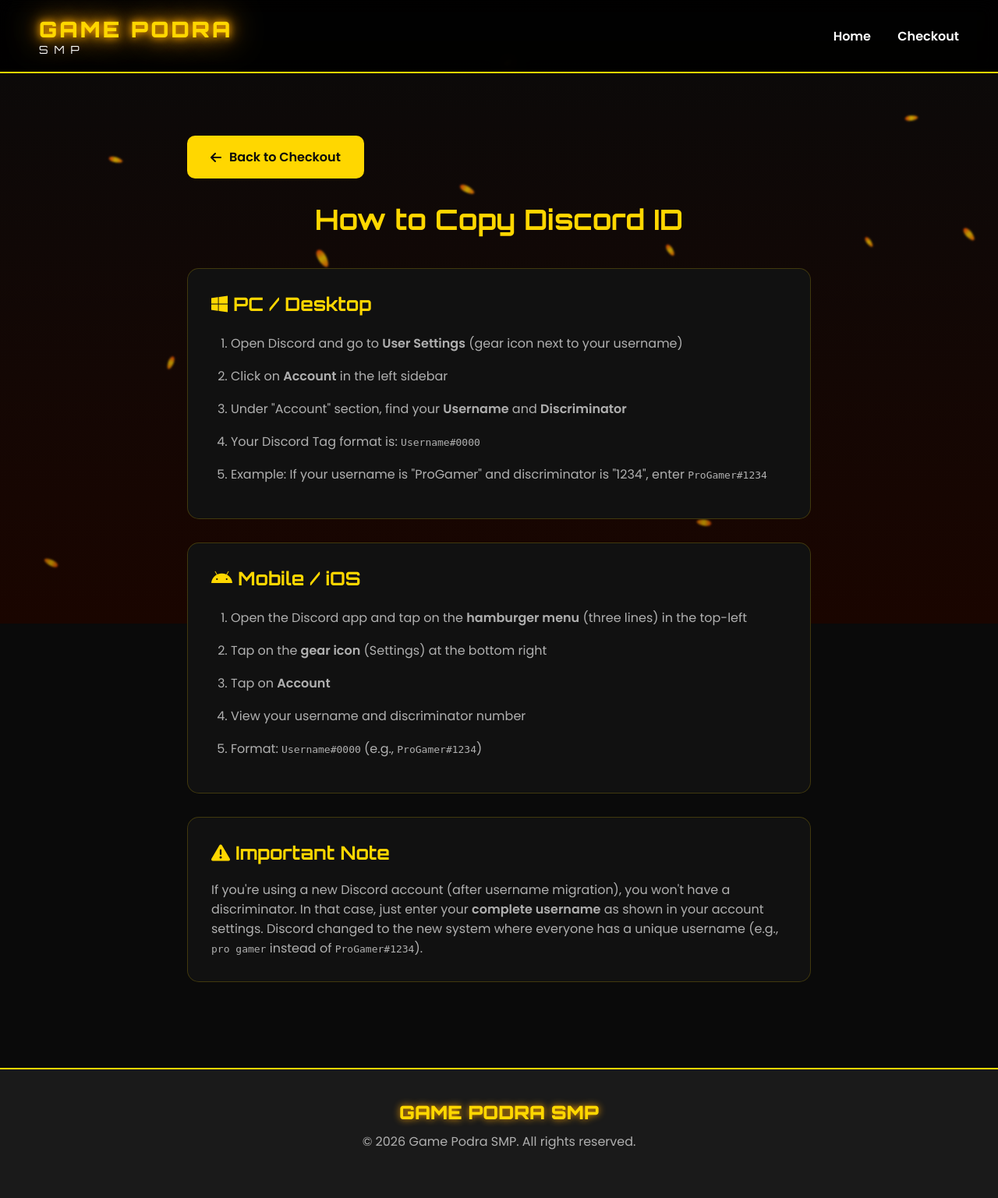
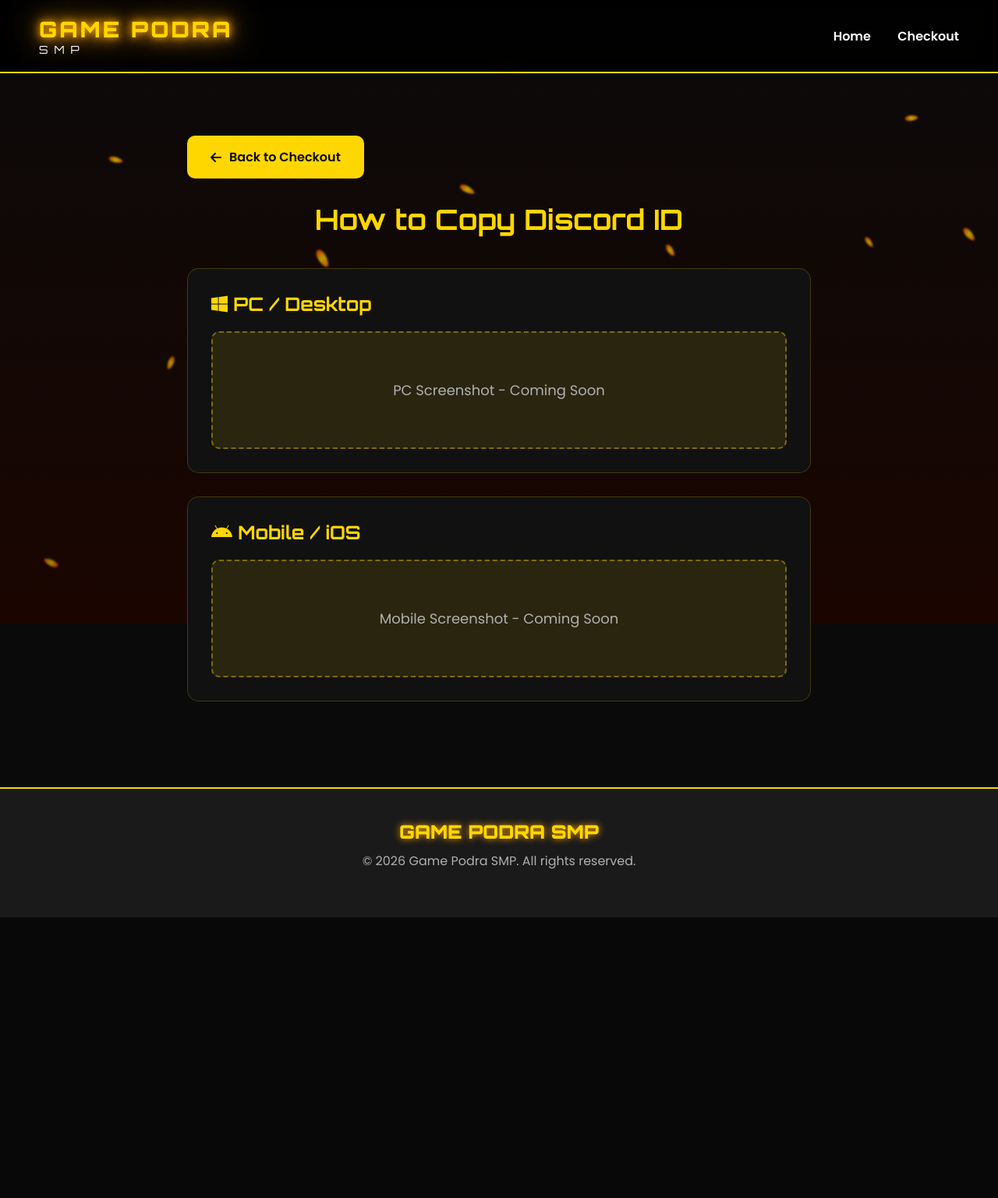
Before and after one commit to spy1345a/GamePodra-Store, a Flask app: page /discord-help in a window 1280 px wide. Shown: the whole page at 78% size. After the commit the page ends 1177 px from the top, so only its background shows below. Run offline with Flask 3, Linux system fonts and the light colour scheme.

Commit message:
Replace Discord help instructions with image placeholders

```diff
--- a/static/style.css
+++ b/static/style.css
@@ -1020,3 +1020,14 @@ html {
     background: #fff;
     box-shadow: 0 0 20px var(--yellow-glow);
 }
+
+/* Image Placeholder */
+.image-placeholder {
+    background: rgba(255, 215, 0, 0.1);
+    border: 2px dashed rgba(255, 215, 0, 0.4);
+    border-radius: 10px;
+    padding: 60px 20px;
+    text-align: center;
+    color: var(--text-dim);
+    font-size: 18px;
+}
--- a/templates/discord-help.html
+++ b/templates/discord-help.html
@@ -48,29 +48,12 @@
 
             <div class="help-card">
                 <h2><i class="fab fa-windows"></i> PC / Desktop</h2>
-                <ol>
-                    <li>Open Discord and go to <strong>User Settings</strong> (gear icon next to your username)</li>
-                    <li>Click on <strong>Account</strong> in the left sidebar</li>
-                    <li>Under "Account" section, find your <strong>Username</strong> and <strong>Discriminator</strong></li>
-                    <li>Your Discord Tag format is: <code>Username#0000</code></li>
-                    <li>Example: If your username is "ProGamer" and discriminator is "1234", enter <code>ProGamer#1234</code></li>
-                </ol>
+                <div class="image-placeholder">PC Screenshot - Coming Soon</div>
             </div>
 
             <div class="help-card">
                 <h2><i class="fab fa-android"></i> Mobile / iOS</h2>
-                <ol>
-                    <li>Open the Discord app and tap on the <strong>hamburger menu</strong> (three lines) in the top-left</li>
-                    <li>Tap on the <strong>gear icon</strong> (Settings) at the bottom right</li>
-                    <li>Tap on <strong>Account</strong></li>
-                    <li>View your username and discriminator number</li>
-                    <li>Format: <code>Username#0000</code> (e.g., <code>ProGamer#1234</code>)</li>
-                </ol>
-            </div>
-
-            <div class="help-card">
-                <h2><i class="fas fa-exclamation-triangle"></i> Important Note</h2>
-                <p style="color: var(--text-dim);">If you're using a new Discord account (after username migration), you won't have a discriminator. In that case, just enter your <strong>complete username</strong> as shown in your account settings. Discord changed to the new system where everyone has a unique username (e.g., <code>pro gamer</code> instead of <code>ProGamer#1234</code>).</p>
+                <div class="image-placeholder">Mobile Screenshot - Coming Soon</div>
             </div>
         </div>
     </section>
```
